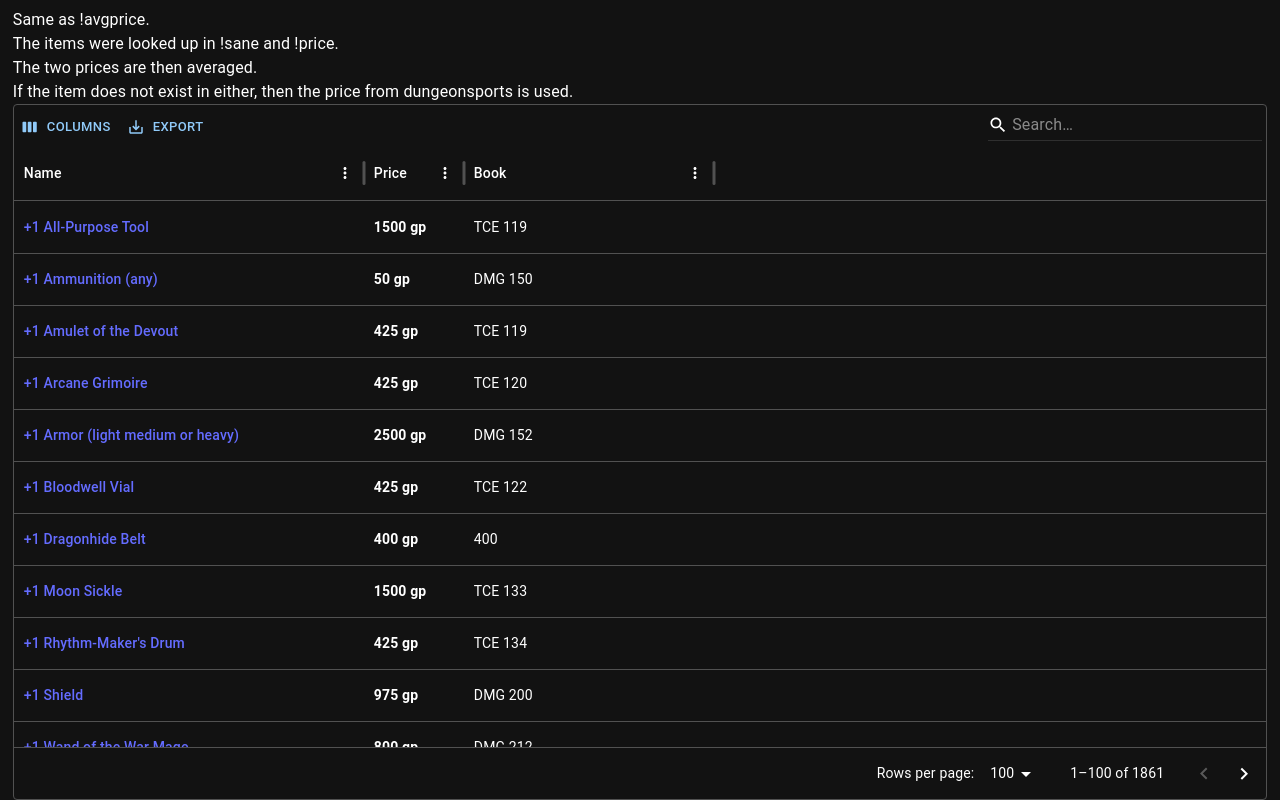
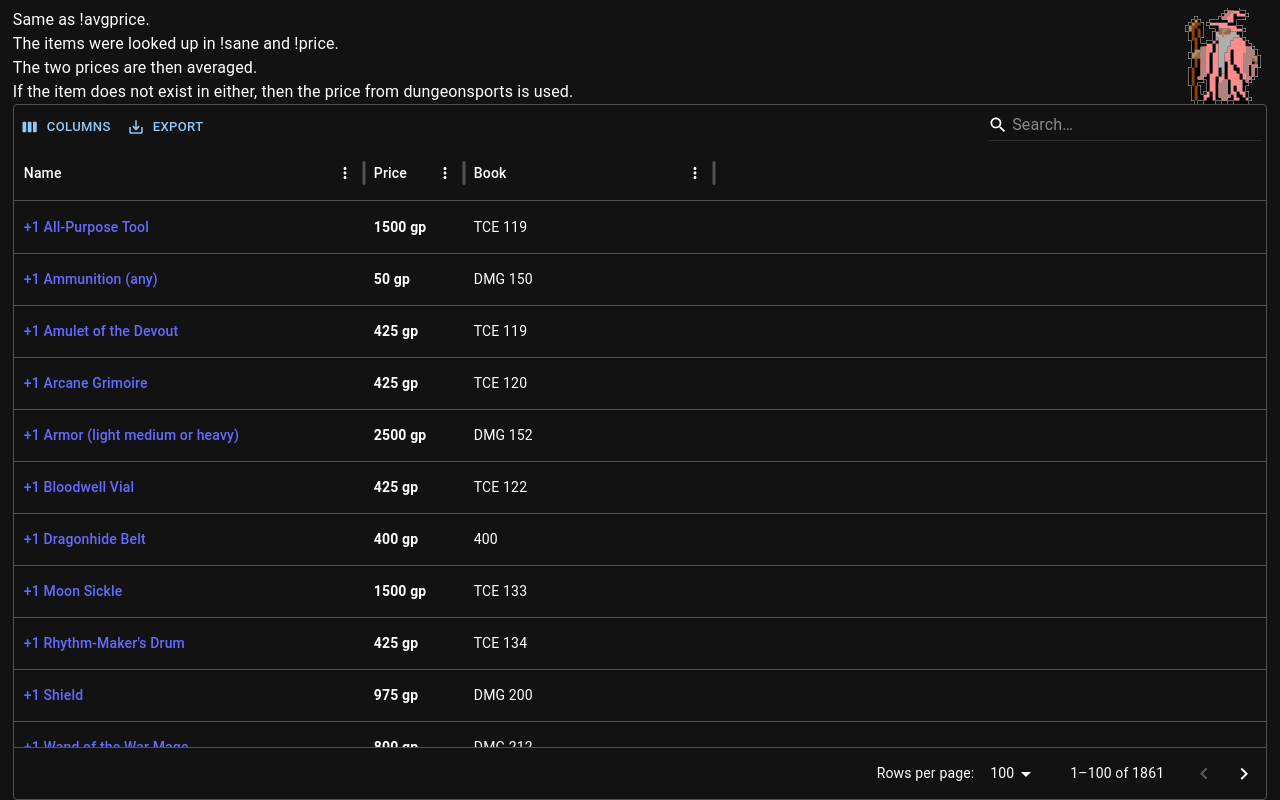
Before and after one commit to edlost113/avgprice, a React (Vite) app in the folder avgprice/: page / in a window 1280 px wide. Built offline with nearby package versions, Linux system fonts and the light colour scheme; no server answers.

Commit message:
dumb gif

```diff
--- /dev/null
+++ b/avgprice/src/App.css
@@ -0,0 +1,5 @@
+#dancingWizard {
+width: 96px;
+height: 96px;
+float: right;
+}
--- a/avgprice/src/App.tsx
+++ b/avgprice/src/App.tsx
@@ -7,7 +7,8 @@
 import { ThemeProvider, createTheme } from '@mui/material/styles';
 import CssBaseline from '@mui/material/CssBaseline';
 import { useEffect, useState } from 'react';
-
+import gifPath from './assets/dancingwizard.gif'; // Adjust the path accordingly
+import './App.css'
 const darkTheme = createTheme({
   palette: {
     mode: 'dark',
@@ -31,11 +32,16 @@
       <CssBaseline />
       <Box sx={{position: 'absolute', top: '1%', left:'1%', width: '98%', height:'87%'}}>
         <Box>
+        <div>
+          <img src={gifPath} alt="dancing wizard" id="dancingWizard"/>
+        </div>
         <Sound></Sound>
-        Same as !avgprice. <br />
-        The items were looked up in !sane and !price. <br />
-        The two prices are then averaged. <br />
-        If the item does not exist in either, then the price from dungeonsports is used. <br />
+        <div id="useageText">
+          Same as !avgprice. <br />
+          The items were looked up in !sane and !price. <br />
+          The two prices are then averaged. <br />
+          If the item does not exist in either, then the price from dungeonsports is used. <br />
+        </div>
         </Box>
         {!isMobile ? <Grid rows={data} /> : <Mobile rows={data} />}
         </Box>
```
Also changed, not shown: avgprice/src/assets/dancingwizard.gif (added).
